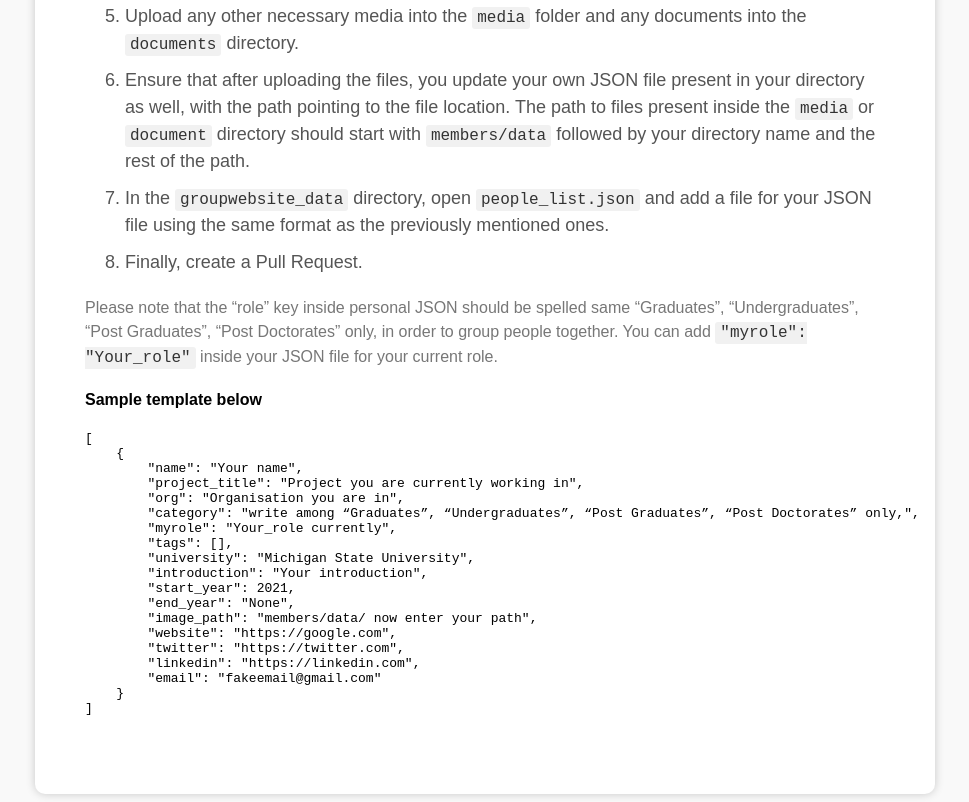
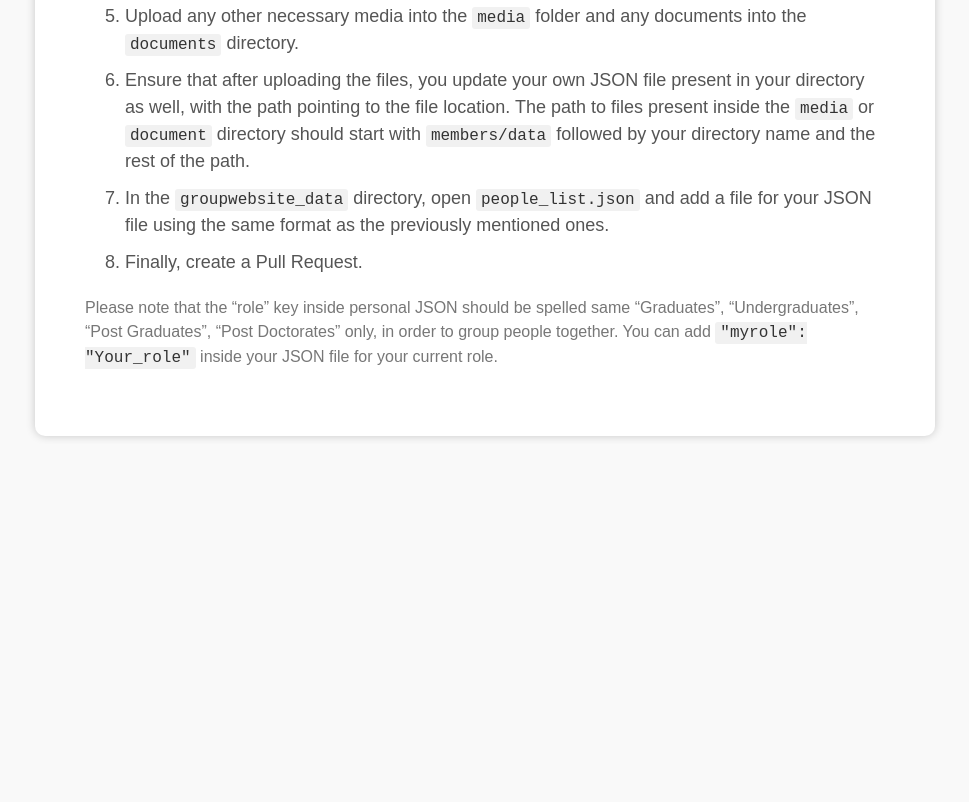
Before and after one commit to harshulgupt/instructions, a plain HTML site: page index.html in a window 1280 px wide. Shown: the part 388-1190 px from the top of the page, without its empty margins (155-1124 px from the left). After the commit the page ends 832 px from the top, so only its background shows below. Drawn offline with Linux system fonts and the light colour scheme.

Commit message:
Update index.html

```diff
--- a/index.html
+++ b/index.html
@@ -87,27 +87,7 @@
       <li>Finally, create a Pull Request.</li>
     </ol>
     <p>Please note that the “role” key inside personal JSON should be spelled same “Graduates”, “Undergraduates”, “Post Graduates”, “Post Doctorates” only, in order to group people together. You can add <code>"myrole": "Your_role"</code> inside your JSON file for your current role.</p>
-    <h4> Sample template below </h4>
-    <pre>[
-    {
-        "name": "Your name",
-        "project_title": "Project you are currently working in",
-        "org": "Organisation you are in",
-        "category": "write among “Graduates”, “Undergraduates”, “Post Graduates”, “Post Doctorates” only,",
-        "myrole": "Your_role currently",
-        "tags": [],
-        "university": "Michigan State University",
-        "introduction": "Your introduction",
-        "start_year": 2021,
-        "end_year": "None",
-        "image_path": "members/data/ now enter your path",
-        "website": "https://google.com",
-        "twitter": "https://twitter.com",
-        "linkedin": "https://linkedin.com",
-        "email": "fakeemail@gmail.com"
-    }
-]
-    </pre>
+
   </div>
 </body>
 </html>
```
